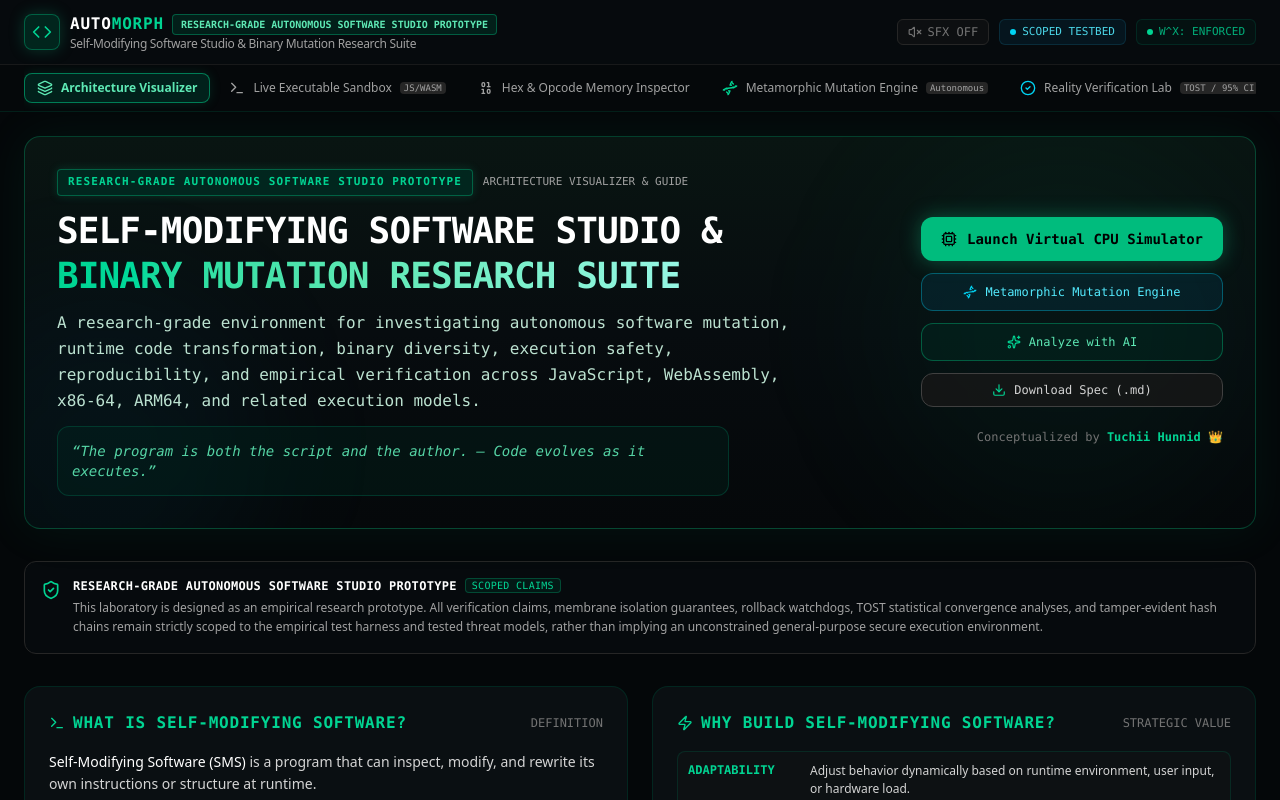
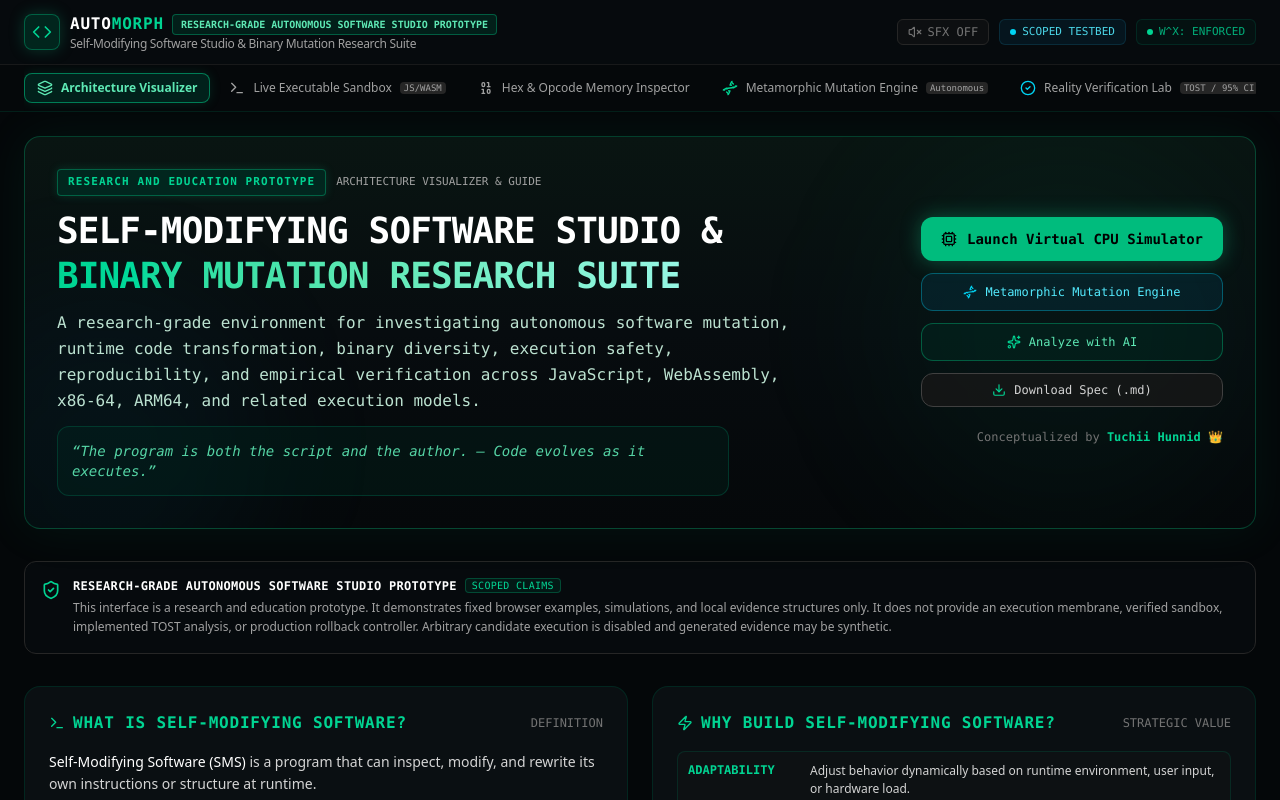
Before and after one commit to yobi369/Self-modify-software-, a React (Vite) app: page / in a window 1280 px wide. Shown: the top 800 px of the page. Built offline with nearby package versions, Linux system fonts and the light colour scheme.

Commit message:
ui: clarify research prototype boundaries in overview

```diff
--- a/src/components/InfographicView.tsx
+++ b/src/components/InfographicView.tsx
@@ -199,7 +199,7 @@ Exported from Self-Modifying Software Studio
           <div className="space-y-3 max-w-3xl">
             <div className="flex flex-wrap items-center gap-2.5">
               <span className="text-[11px] font-mono tracking-widest uppercase px-2.5 py-1 rounded bg-emerald-950/80 border border-emerald-500/40 text-emerald-400 font-semibold shadow-[0_0_10px_rgba(16,185,129,0.2)]">
-                Research-Grade Autonomous Software Studio Prototype
+                Research and Education Prototype
               </span>
               <span className="text-[11px] font-mono text-neutral-400">
                 ARCHITECTURE VISUALIZER &amp; GUIDE
@@ -286,7 +286,7 @@ Exported from Self-Modifying Software Studio
             <span className="text-[10px] text-emerald-400 font-normal border border-emerald-500/30 px-1.5 py-0.2 rounded bg-emerald-950/40">Scoped Claims</span>
           </div>
           <p className="leading-relaxed text-neutral-400">
-            This laboratory is designed as an empirical research prototype. All verification claims, membrane isolation guarantees, rollback watchdogs, TOST statistical convergence analyses, and tamper-evident hash chains remain strictly scoped to the empirical test harness and tested threat models, rather than implying an unconstrained general-purpose secure execution environment.
+            This interface is a research and education prototype. It demonstrates fixed browser examples, simulations, and local evidence structures only. It does not provide an execution membrane, verified sandbox, implemented TOST analysis, or production rollback controller. Arbitrary candidate execution is disabled and generated evidence may be synthetic.
           </p>
         </div>
       </div>
```
